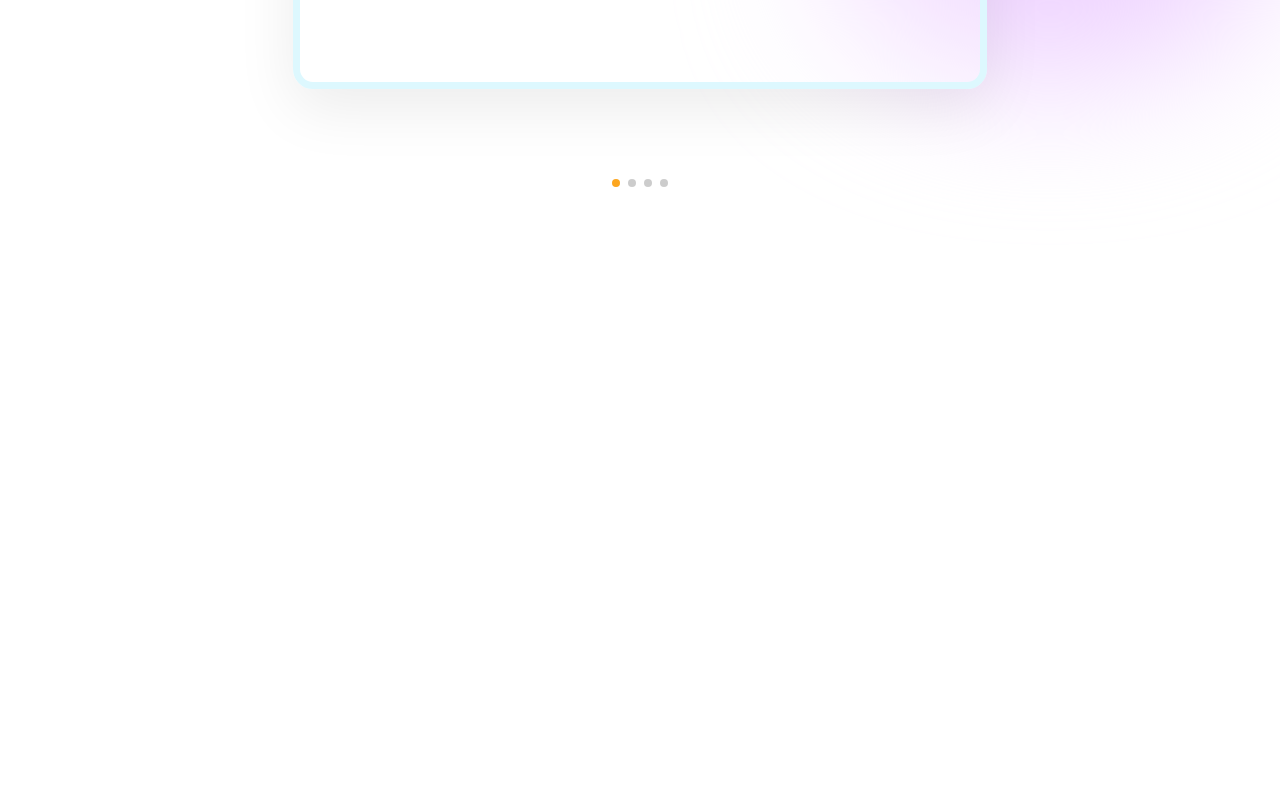
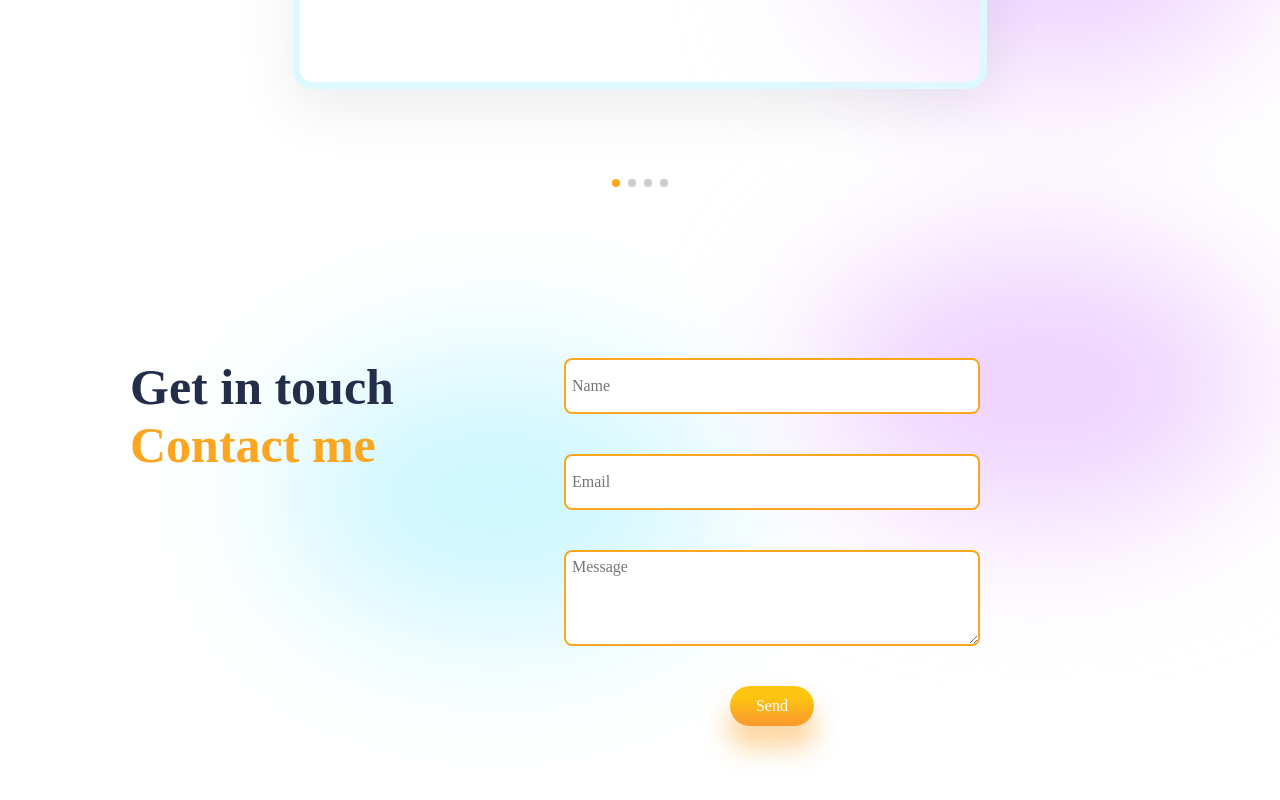
Before and after one commit to DulanjaliSenarathna/react-portfolio, a React (Create React App) app: page / in a window 1280 px wide. Shown: the part 4328-5128 px from the top of the page. Before the commit the page ends 4616 px from the top, so only its background shows below. Built offline with nearby package versions, Linux system fonts and the light colour scheme; a web font is replaced by a local one.

Commit message:
Contact form done

```diff
--- a/package.json
+++ b/package.json
@@ -3,9 +3,11 @@
   "version": "0.1.0",
   "private": true,
   "dependencies": {
+    "@emailjs/browser": "^3.6.2",
     "@testing-library/jest-dom": "^5.14.1",
     "@testing-library/react": "^12.0.0",
     "@testing-library/user-event": "^13.2.1",
+    "emailjs": "^4.0.1",
     "react": "^17.0.2",
     "react-dom": "^17.0.2",
     "react-scripts": "5.0.0",
--- a/src/App.js
+++ b/src/App.js
@@ -6,6 +6,7 @@ import Experience from "./Components/Experience/Experience";
 import Works from "./Components/Works/Works";
 import Portfolio from "./Components/Portfolio/Portfolio";
 import Testimonials from "./Components/Testimonials/Testimonials";
+import Contact from "./Components/Contact/Contact";
 
 function App() {
   return (
@@ -17,6 +18,7 @@ function App() {
       <Works/>
       <Portfolio/>
       <Testimonials/>
+      <Contact/>
     </div>
   );
 }
--- /dev/null
+++ b/src/Components/Contact/Contact.css
@@ -0,0 +1,39 @@
+.contact-form{
+    padding:0 3rem 0 3rem;
+    display:flex;
+    height:80vh;
+    margin-top: 4rem;
+}
+
+.c-right{
+    display:flex;
+    justify-content:center;
+    position:relative;
+    flex:1;
+}
+
+.c-right>form{
+    display:flex;
+    flex-direction:column;
+    gap:2rem;
+    align-items: center;
+}
+
+.c-right .user{
+    width: 20rem;
+    height: 2rem;
+    padding: 0.3rem;
+    outline:none;
+    border: 2px solid var(--orange);
+    border-radius: 8px;
+    font-size:16px;
+}
+
+textarea{
+    height:4rem!important;
+}
+
+.c-blur{
+    top:1rem;
+    left:8rem;
+}
--- /dev/null
+++ b/src/Components/Contact/Contact.jsx
@@ -0,0 +1,50 @@
+import React, { useState } from 'react'
+import './Contact.css'
+import emailjs from '@emailjs/browser';
+
+import { useRef } from 'react';
+
+const Contact = () => {
+
+        const form = useRef();
+
+        const [done, setDone]= useState(false);
+
+        const sendEmail = (e) => {
+          e.preventDefault();
+
+          emailjs.sendForm('service_k0rd2fk', 'template_cdbhoa6', form.current, 'lcDFMsFR2TEll8xCq')
+            .then((result) => {
+                console.log(result.text);
+                setDone(true);
+            }, (error) => {
+                console.log(error.text);
+            });
+        };
+
+  return (
+    <div className="contact-form">
+        <div className="w-left">
+            <div className="awesome">
+                <span>Get in touch</span>
+                <span>Contact me</span>
+                <div className="blur s-blur" style={{background: "#ABF1FF94"}}>
+
+                </div>
+            </div>
+        </div>
+        <div className="c-right">
+            <form ref={form} onSubmit={sendEmail}>
+                <input type="text" name='user_name' className='user' placeholder='Name' />
+                <input type="email" name='user_email' className='user' placeholder='Email' />
+                <textarea name="message" className='user'  placeholder='Message'/>
+                <input type="submit" value="Send" className='button' />
+                <span>{done && "Thanks for contacting me"}</span>
+                <div className="blur c-blur1" style={{background: "var(--purple)"}}></div>
+            </form>
+        </div>
+    </div>
+  )
+}
+
+export default Contact
```
Also changed, not shown: 1 other file (tests, documents, lock files or other folders).
